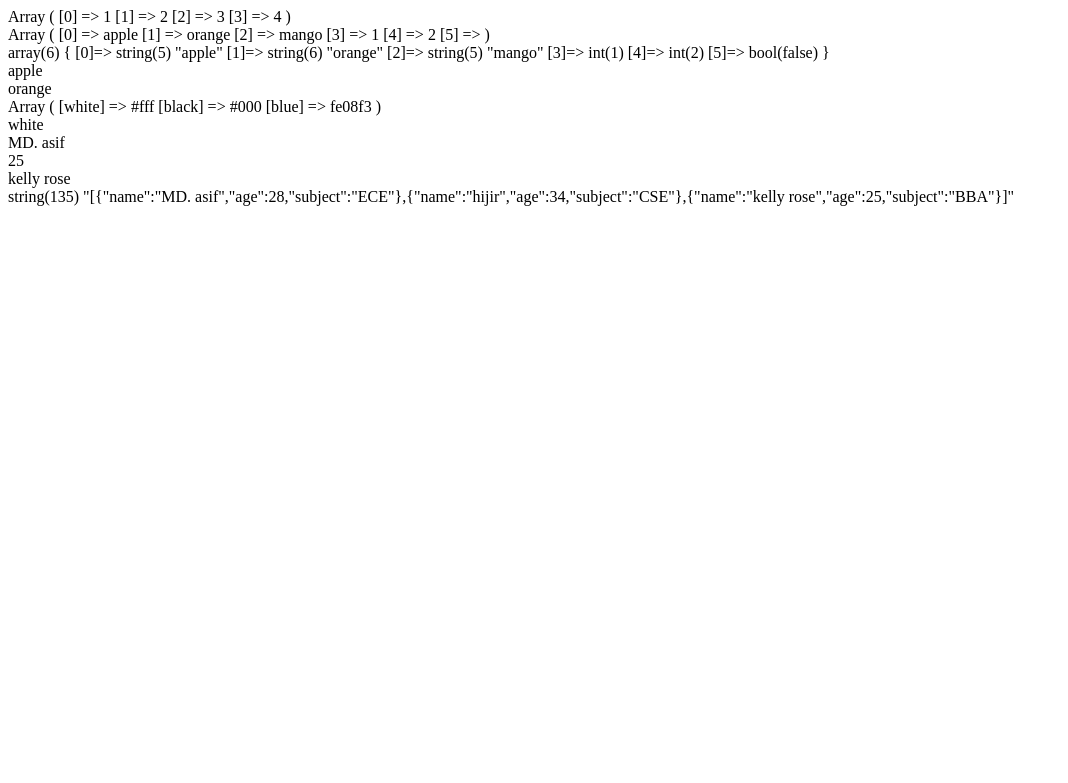
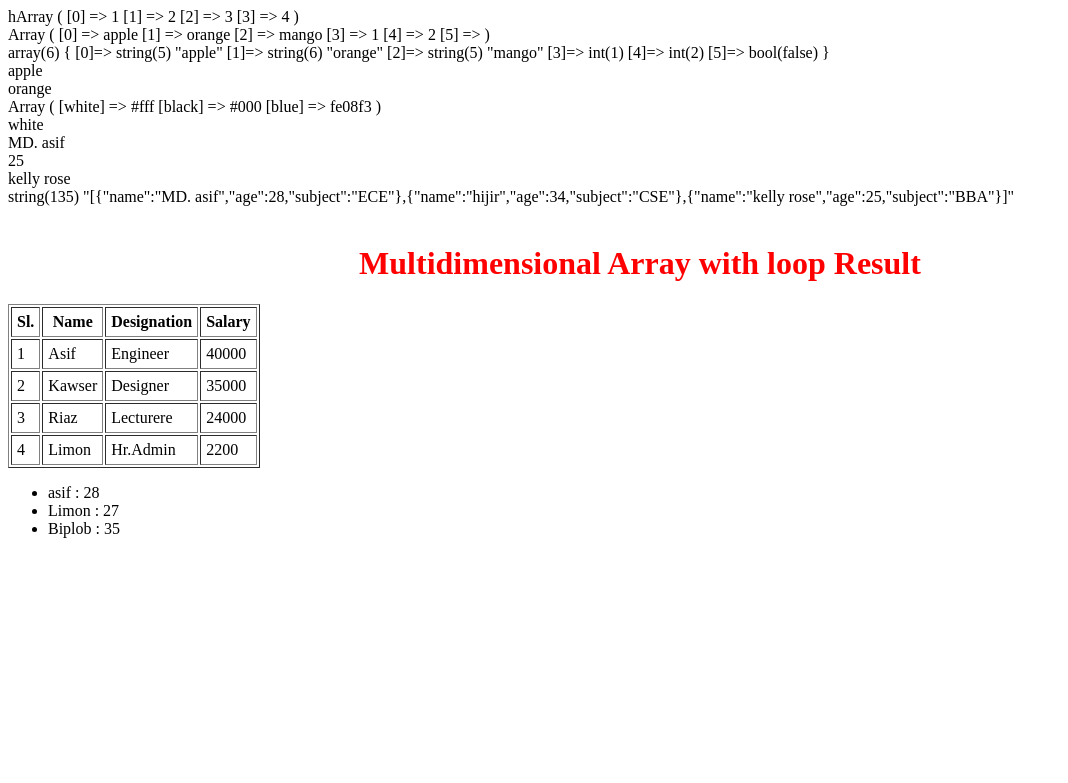
Before and after one commit to Mohammad-Asif-Web/php-with-Laravel-Framework, a PHP site: page /03_arrays.php in a window 1280 px wide. Shown: the top 783 px of the page, without its empty margins (0-1068 px from the left). Run offline with PHP 8.4, Linux system fonts and the light colour scheme.

Commit message:
multidimensional and associative with forEach loop

```diff
--- a/php-basic-syntax/03_arrays.php
+++ b/php-basic-syntax/03_arrays.php
@@ -1,4 +1,4 @@
-<?php
+h<?php
 
 $arr = [1, 2, 3, 4];
 $fruits = array('apple', 'orange', 'mango', 1, 2, false);
@@ -58,3 +58,43 @@ echo'<br>';
 
 // array converts to json
 var_dump(json_encode($people));
+
+echo '<br><br><h1 style="text-align:center;color:red">Multidimensional Array with loop Result</h1>';
+
+// Multidimensional array with forEach loop
+$emp = [
+    [1, 'Asif', 'Engineer', 40000],
+    [2, 'Kawser', 'Designer', 35000],
+    [3, 'Riaz', 'Lecturere', 24000],
+    [4, 'Limon', 'Hr.Admin', 2200]
+];
+
+echo "<table border='1' cellpadding='5px'>";
+echo '<tr>
+         <th>Sl.</th>
+        <th>Name</th>
+        <th>Designation</th>
+        <th>Salary</th>
+    </tr>';
+foreach($emp as $row){
+
+    echo '<tr>';
+    foreach($row as $col){
+        echo "<td>$col</td>";
+    }
+    echo '</tr>';
+}
+echo '</table>';
+
+// Associative array in foreach loop
+$age = [
+    "asif" => 28,
+    "Limon" => 27,
+    "Biplob" => 35
+];
+
+echo "<ul>";
+foreach($age as $key => $value){
+    echo "<li>$key : $value</li>";
+}
+echo "</ul>";
```
